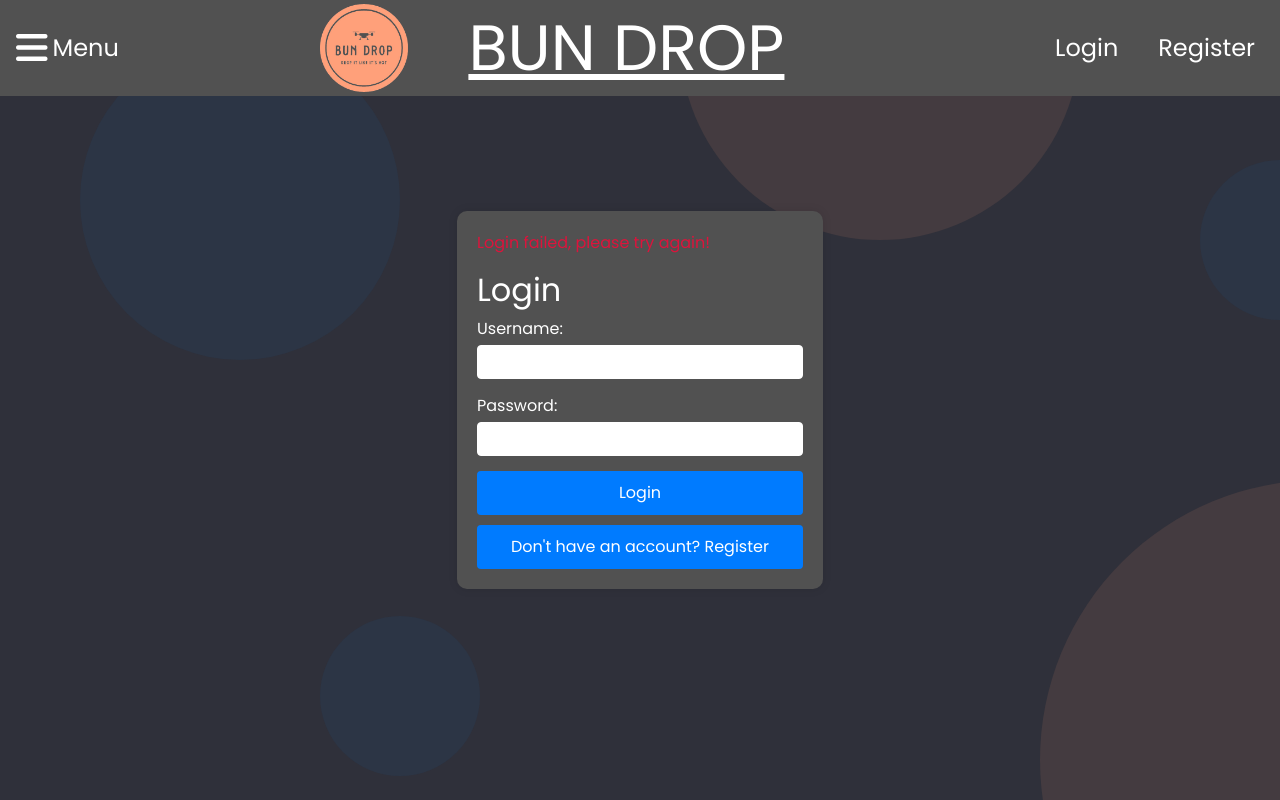
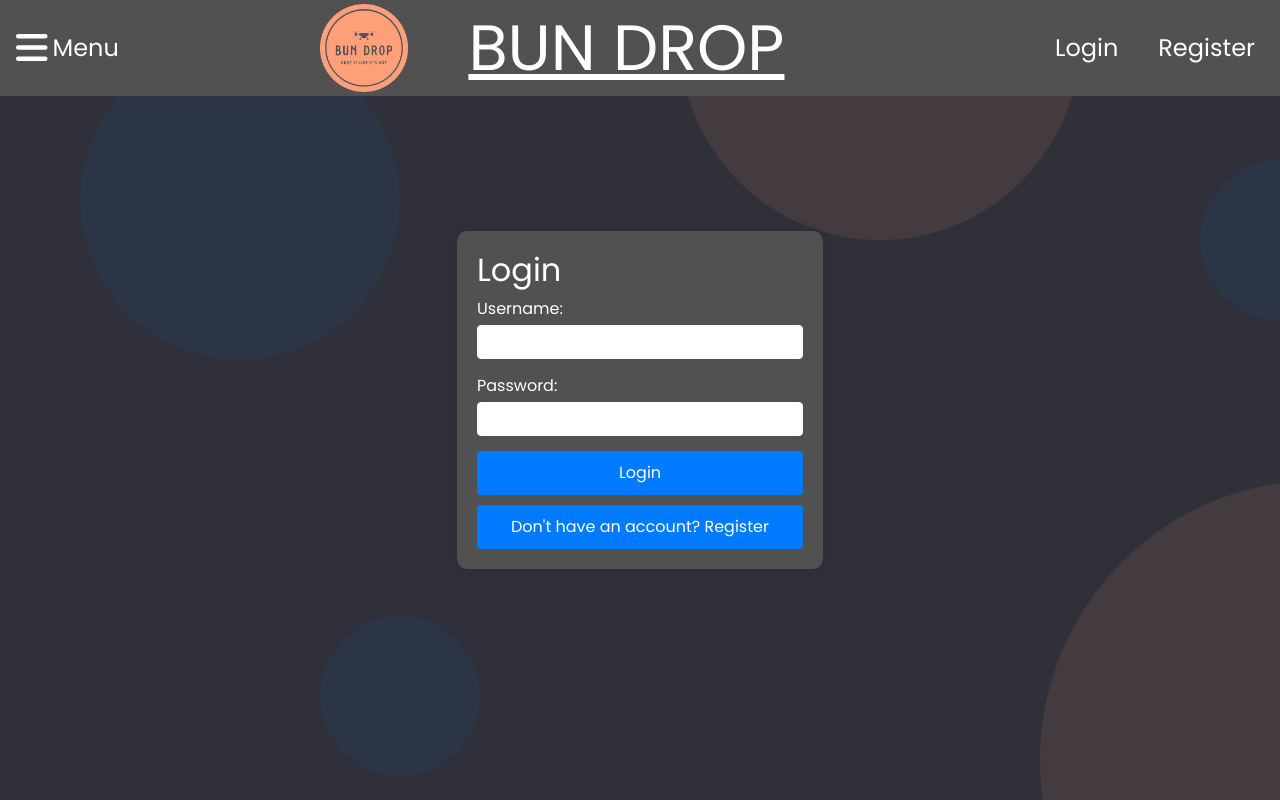
Before and after one commit to Tobias-soderberg/BunDrop-Project, a React (Vite) app in the folder bun-drop/: page /register in a window 1280 px wide. Built offline with nearby package versions, Linux system fonts and the light colour scheme.

Commit message:
Fixed login text

```diff
--- a/bun-drop/src/pages/Register.jsx
+++ b/bun-drop/src/pages/Register.jsx
@@ -9,6 +9,8 @@
     password: "",
     confirmPassword: "",
   });
+  const [loginTries, setLoginTries] = useState(0);
+
   const navigate = useNavigate();
   const location = useLocation();
 
@@ -65,6 +67,7 @@
           navigate("/");
         } else {
           console.error("Invalid username or password");
+          setLoginTries(loginTries + 1);
           localStorage.setItem("currentUser", JSON.stringify(null));
           navigate("/register");
           if (location.pathname === "/register") {
@@ -90,9 +93,10 @@
       <div className="under-navbar"></div>
       <div className="registration-page">
         <div className="form-content z-index-increase">
-          {JSON.parse(localStorage.getItem("currentUser")) == null && (
-            <p className="warning-text">Login failed, please try again!</p>
-          )}
+          {JSON.parse(localStorage.getItem("currentUser")) == null &&
+            loginTries > 0 && (
+              <p className="warning-text">Login failed, please try again!</p>
+            )}
           <form onSubmit={handleSubmit}>
             {registration ? <h2>Registration</h2> : <h2>Login</h2>}
             <div className="registration-input-field">
```
